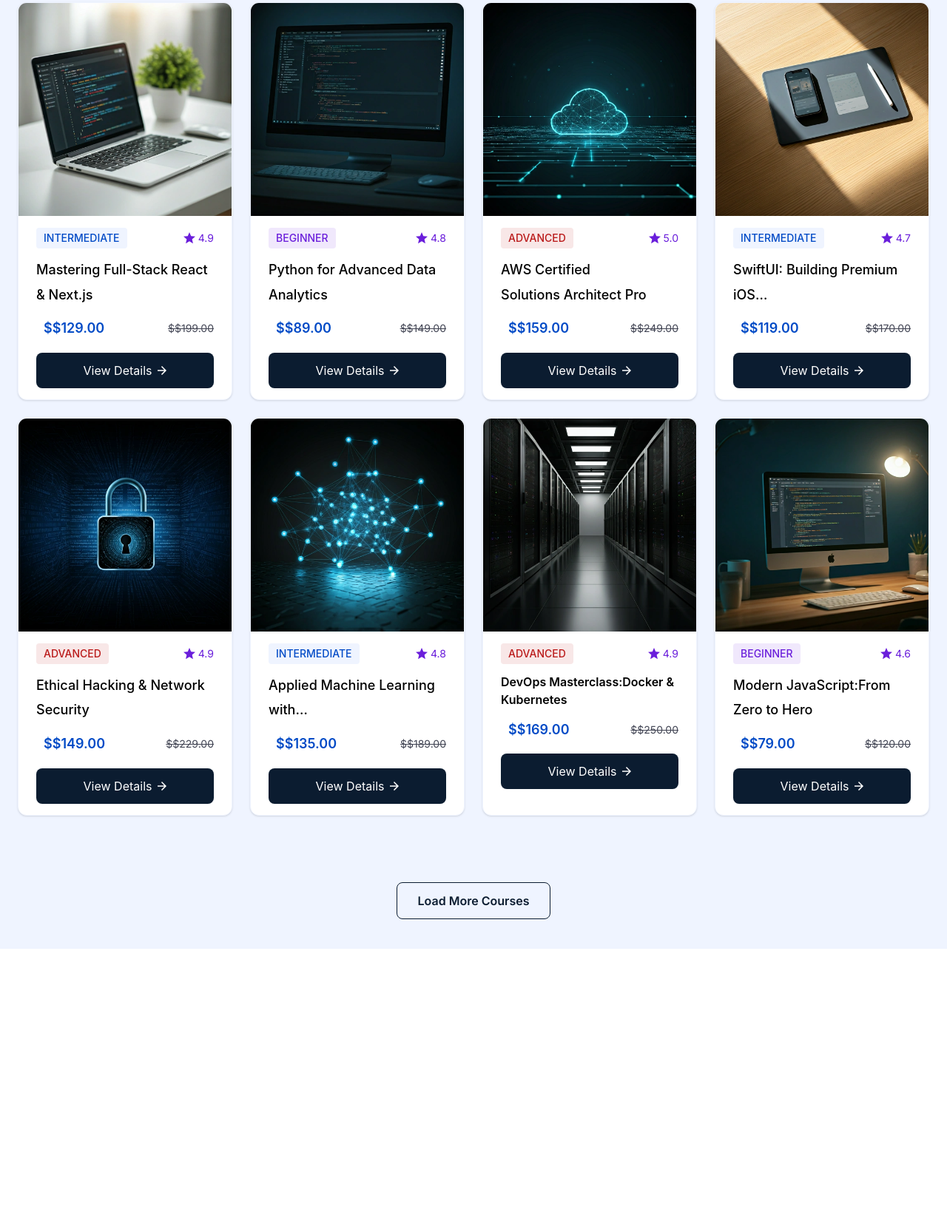
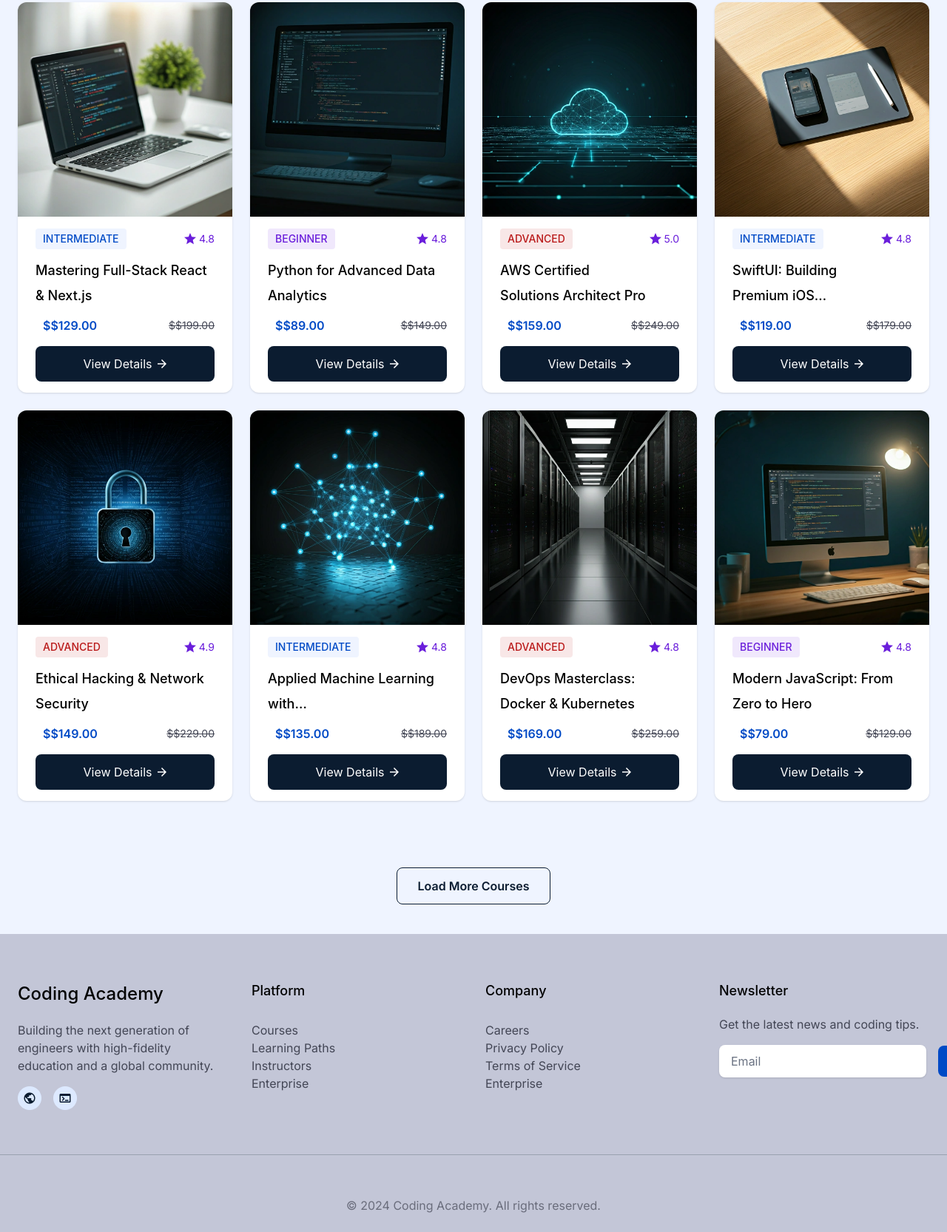
Before and after one commit to khattab-dev-web/coding-Academy, a website: page courses.html in a window 1280 px wide. Shown: the part 467-2133 px from the top of the page at 74% size. Before the commit the page ends 1750 px from the top, so only its background shows below. Drawn offline with Linux system fonts and the light colour scheme.

Commit message:
Edit courses section and footer

```diff
--- a/courses.html
+++ b/courses.html
@@ -93,14 +93,14 @@
         <div class="grid grid-cols-1 sm:grid-cols-2 lg:grid-cols-4 gap-6 py-12.5">
 
             <!-- Card 1 -->
-            <div class="bg-white rounded-xl shadow-sm border border-background overflow-hidden flex flex-col">
+                <div class="bg-white rounded-xl shadow-sm overflow-hidden flex flex-col group">
 
                 <!-- Image -->
                 <div class="w-full">
                     <img
                         src="./images/CoursesPage-image/courses-section/React.webp"
                         alt="React Course"
-                        class="w-full object-cover"
+                        class="w-full object-cover group-hover:scale-105 duration-300"
                     />
                 </div>
 
@@ -108,16 +108,16 @@
                 <div class="px-6 pt-4">
 
                     <!-- heading -->
-                    <div class="row justify-between items-center mb-3">
+                    <div class="row justify-between mb-3">
 
                         <h4 class="bg-background text-primary font-medium px-2.5 py-1 rounded text-sm">
-                            INTERMEDIATE
+                           INTERMEDIATE
                         </h4>
 
-                        <p class="paragraph text-sm row items-center gap-1 text-[#6A1EDB]">
+                        <p class="paragraph text-sm row gap-1 text-[#6A1EDB]">
                             <img
                                 src="./images/CoursesPage-image/courses-section/star.svg" alt="star"class="w-4 h-4" />
-                            4.9
+                            4.8
                         </p>
 
                     </div>
@@ -127,11 +127,11 @@
                         Mastering Full-Stack React & Next.js
                     </h3>
 
-                    <div class="row justify-between items-center mb-3">
+                    <div class="row justify-between mb-3">
 
-                        <h3 class="text-primary font-semibold px-2.5 py-1 ">
+                        <p class=" paragraph text-primary font-semibold px-2.5 py-1 ">
                             $$129.00
-                        </h3>
+                        </p>
 
                         <p class="paragraph line-through text-sm">
                            $$199.00
@@ -142,7 +142,7 @@
                     <!-- Button -->
                     <div class="mt-auto pb-3.75">
                         <button
-                            class="w-full bg-[#0B1C30] row justify-center items-center gap-2 text-white py-3 rounded-lg"
+                            class="w-full bg-[#0B1C30] row justify-center items-center gap-2 text-white py-3 rounded-lg group-hover:bg-primary"
                         >
                             View Details
 
@@ -154,17 +154,19 @@
                     </div>
 
                 </div>
+
             </div>
 
             <!-- Card 2 -->
-           <div class="bg-white rounded-xl shadow-sm border border-background overflow-hidden flex flex-col">
+           <div class="bg-white rounded-xl shadow-sm overflow-hidden flex flex-col
+           group">
 
                 <!-- Image -->
                 <div class="w-full">
                     <img
                         src="./images/CoursesPage-image/courses-section/Data.webp"
                         alt="Data Course"
-                        class="w-full object-cover"
+                        class="w-full object-cover group-hover:scale-105 duration-300"
                     />
                 </div>
 
@@ -172,7 +174,7 @@
                 <div class="px-6 pt-4">
 
                     <!-- heading -->
-                    <div class="row justify-between items-center mb-3">
+                    <div class="row justify-between mb-3">
 
                         <h4 class="bg-[#6A1EDB1A] text-[#6A1EDB] font-medium px-2.5 py-1 rounded text-sm">
                             BEGINNER
@@ -191,11 +193,11 @@
                         Python for Advanced Data Analytics
                     </h3>
 
-                    <div class="row justify-between items-center mb-3">
+                    <div class="row justify-between mb-3">
 
-                        <h3 class="text-primary font-semibold px-2.5 py-1 ">
+                        <p class="paragraph text-primary font-semibold px-2.5 py-1 ">
                             $$89.00
-                        </h3>
+                        </p>
 
                         <p class="paragraph line-through text-sm">
                            $$149.00
@@ -206,7 +208,7 @@
                     <!-- Button -->
                     <div class="mt-auto pb-3.75">
                         <button
-                            class="w-full bg-[#0B1C30] row justify-center items-center gap-2 text-white py-3 rounded-lg"
+                            class="w-full bg-[#0B1C30] row justify-center items-center gap-2 text-white py-3 rounded-lg group-hover:bg-primary"
                         >
                             View Details
 
@@ -222,14 +224,15 @@
 
 
             <!-- Card 3 -->
-             <div class="bg-white rounded-xl shadow-sm border border-background overflow-hidden flex flex-col">
+             <div class="bg-white rounded-xl shadow-sm overflow-hidden flex flex-col
+             group">
 
                 <!-- Image -->
                 <div class="w-full">
                     <img
                         src="./images/CoursesPage-image/courses-section/Aws.webp"
                         alt="Aws Course"
-                        class="w-full object-cover"
+                        class="w-full object-cover group-hover:scale-105 duration-300"
                     />
                 </div>
 
@@ -256,11 +259,11 @@
                         AWS Certified Solutions Architect Pro
                     </h3>
 
-                    <div class="row justify-between items-center mb-3">
+                    <div class="row justify-between mb-3">
 
-                        <h3 class="text-primary font-semibold px-2.5 py-1 ">
+                        <p class=" paragraph text-primary font-semibold  px-2.5 py-1 ">
                             $$159.00
-                        </h3>
+                        </p>
 
                         <p class="paragraph line-through text-sm">
                            $$249.00
@@ -271,7 +274,7 @@
                     <!-- Button -->
                     <div class="mt-auto pb-3.75">
                         <button
-                            class="w-full bg-[#0B1C30] row justify-center items-center gap-2 text-white py-3 rounded-lg"
+                            class="w-full bg-[#0B1C30] row justify-center items-center gap-2 text-white py-3 rounded-lg group-hover:bg-primary"
                         >
                             View Details
 
@@ -286,14 +289,14 @@
             </div>
 
             <!-- Card 4 -->
-             <div class="bg-white rounded-xl shadow-sm border border-background overflow-hidden flex flex-col">
+             <div class="bg-white rounded-xl shadow-sm overflow-hidden flex flex-col group">
 
                 <!-- Image -->
                 <div class="w-full">
                     <img
                         src="./images/CoursesPage-image/courses-section/ios.webp"
-                        alt="Aws Course"
-                        class="w-full object-cover"
+                        alt="ios Course"
+                        class="w-full object-cover group-hover:scale-105 duration-300"
                     />
                 </div>
 
@@ -307,27 +310,27 @@
                            INTERMEDIATE
                         </h4>
 
-                        <p class="paragraph text-sm row items-center gap-1 text-[#6A1EDB]">
+                        <p class="paragraph text-sm row gap-1 text-[#6A1EDB]">
                             <img
                                 src="./images/CoursesPage-image/courses-section/star.svg" alt="star"class="w-4 h-4" />
-                            4.7
+                            4.8
                         </p>
 
                     </div>
 
                     <!-- Title -->
                     <h3 class="mb-2">
-                        SwiftUI: Building Premium iOS…
+                        <span class="block sm:inline md:block whitespace-nowrap">SwiftUI: Building</span> Premium iOS…
                     </h3>
 
-                    <div class="row justify-between items-center mb-3">
+                    <div class="row justify-between mb-3">
 
-                        <h3 class="text-primary font-semibold px-2.5 py-1 ">
+                        <p class=" paragraph text-primary font-semibold px-2.5 py-1 ">
                             $$119.00
-                        </h3>
+                        </p>
 
                         <p class="paragraph line-through text-sm">
-                           $$170.00
+                           $$179.00
                         </p>
 
                     </div>
@@ -335,7 +338,7 @@
                     <!-- Button -->
                     <div class="mt-auto pb-3.75">
                         <button
-                            class="w-full bg-[#0B1C30] row justify-center items-center gap-2 text-white py-3 rounded-lg"
+                            class="w-full bg-[#0B1C30] row justify-center items-center gap-2 text-white py-3 rounded-lg group-hover:bg-primary"
                         >
                             View Details
 
@@ -351,14 +354,14 @@
             </div>
 
             <!-- Card 5 -->
-               <div class="bg-white rounded-xl shadow-sm border border-background overflow-hidden flex flex-col">
+               <div class="bg-white rounded-xl shadow-sm overflow-hidden flex flex-col group">
 
                 <!-- Image -->
                 <div class="w-full">
                     <img
                         src="./images/CoursesPage-image/courses-section/Network.webp"
-                        alt="Aws Course"
-                        class="w-full object-cover"
+                        alt="Network Course"
+                        class="w-full object-cover group-hover:scale-105 duration-300"
                     />
                 </div>
 
@@ -372,7 +375,7 @@
                             ADVANCED
                         </h4>
 
-                        <p class="paragraph text-sm row items-center gap-1 text-[#6A1EDB]">
+                        <p class="paragraph text-sm row gap-1 text-[#6A1EDB]">
                             <img
                                 src="./images/CoursesPage-image/courses-section/star.svg" alt="star"class="w-4 h-4" />
                             4.9
@@ -387,9 +390,9 @@
 
                     <div class="row justify-between mb-3">
 
-                        <h3 class="text-primary font-semibold px-2.5 py-1 ">
+                        <p class="paragraph text-primary font-semibold px-2.5 py-1 ">
                             $$149.00
-                        </h3>
+                        </p>
 
                         <p class="paragraph line-through text-sm">
                            $$229.00
@@ -400,7 +403,7 @@
                     <!-- Button -->
                     <div class="mt-auto pb-3.75">
                         <button
-                            class="w-full bg-[#0B1C30] row justify-center items-center gap-2 text-white py-3 rounded-lg"
+                            class="w-full bg-[#0B1C30] row justify-center items-center gap-2 text-white py-3 rounded-lg group-hover:bg-primary"
                         >
                             View Details
 
@@ -415,14 +418,14 @@
             </div>
 
             <!-- Card 6 -->
-                  <div class="bg-white rounded-xl shadow-sm border border-background overflow-hidden flex flex-col">
+                  <div class="bg-white rounded-xl shadow-sm overflow-hidden flex flex-col group">
 
                 <!-- Image -->
                 <div class="w-full">
                     <img
                         src="./images/CoursesPage-image/courses-section/MachineLearning.webp"
                         alt="Machine Learning Course"
-                        class="w-full object-cover"
+                        class="w-full object-cover group-hover:scale-105 duration-300"
                     />
                 </div>
 
@@ -449,11 +452,11 @@
                         Applied Machine Learning with…
                     </h3>
 
-                    <div class="row justify-between items-center mb-3">
+                    <div class="row justify-between mb-3">
 
-                        <h3 class="text-primary font-semibold px-2.5 py-1 ">
+                        <p class=" paragraph text-primary font-semibold px-2.5 py-1 ">
                             $$135.00
-                        </h3>
+                        </p>
 
                         <p class="paragraph line-through text-sm">
                            $$189.00
@@ -462,9 +465,9 @@
                     </div>
 
                     <!-- Button -->
-                    <div class="mt-auto pb-3">
+                    <div class="mt-auto pb-3.75">
                         <button
-                            class="w-full bg-[#0B1C30] row justify-center items-center gap-2 text-white py-3 rounded-lg"
+                            class="w-full bg-[#0B1C30] row justify-center items-center gap-2 text-white py-3 rounded-lg group-hover:bg-primary"
                         >
                             View Details
 
@@ -480,14 +483,14 @@
             </div>
 
              <!-- Card 7 -->
-               <div class="bg-white rounded-xl shadow-sm border border-background overflow-hidden flex flex-col">
+                   <div class="bg-white rounded-xl shadow-sm overflow-hidden flex flex-col group">
 
                 <!-- Image -->
                 <div class="w-full">
                     <img
                         src="./images/CoursesPage-image/courses-section/Devops.webp"
-                        alt="Aws Course"
-                        class="w-full object-cover"
+                        alt="Devops Course"
+                        class="w-full object-cover group-hover:scale-105 duration-300"
                     />
                 </div>
 
@@ -497,31 +500,31 @@
                     <!-- heading -->
                     <div class="row justify-between mb-3">
 
-                        <h4 class="bg-[#BA1A1A1A] text-[#BA1A1A] font-medium px-2.5 py-1 rounded text-sm">
+                       <h4 class="bg-[#BA1A1A1A] text-[#BA1A1A] font-medium px-2.5 py-1 rounded text-sm">
                             ADVANCED
                         </h4>
 
-                        <p class="paragraph text-sm row items-center gap-1 text-[#6A1EDB]">
+                        <p class="paragraph text-sm row gap-1 text-[#6A1EDB]">
                             <img
                                 src="./images/CoursesPage-image/courses-section/star.svg" alt="star"class="w-4 h-4" />
-                            4.9
+                            4.8
                         </p>
 
                     </div>
 
                     <!-- Title -->
-                    <h4 class="mb-2 font-semibold">
-                       DevOps Masterclass:Docker & Kubernetes
-                    </h4>
+                    <h3 class="mb-2">
+                        DevOps Masterclass: Docker & Kubernetes
+                    </h3>
 
                     <div class="row justify-between mb-3">
 
-                        <h3 class="text-primary font-semibold px-2.5 py-1 ">
+                        <p class=" paragraph text-primary font-semibold px-2.5 py-1 ">
                             $$169.00
-                        </h3>
+                        </p>
 
                         <p class="paragraph line-through text-sm">
-                           $$250.00
+                           $$259.00
                         </p>
 
                     </div>
@@ -529,7 +532,7 @@
                     <!-- Button -->
                     <div class="mt-auto pb-3.75">
                         <button
-                            class="w-full bg-[#0B1C30] row justify-center gap-2 text-white py-3 rounded-lg"
+                            class="w-full bg-[#0B1C30] row justify-center items-center gap-2 text-white py-3 rounded-lg group-hover:bg-primary"
                         >
                             View Details
 
@@ -541,17 +544,18 @@
                     </div>
 
                 </div>
+
             </div>
 
             <!-- Card 8 -->
-               <div class="bg-white rounded-xl shadow-sm border border-background overflow-hidden flex flex-col">
+                         <div class="bg-white rounded-xl shadow-sm overflow-hidden flex flex-col group">
 
                 <!-- Image -->
                 <div class="w-full">
                     <img
                         src="./images/CoursesPage-image/courses-section/Javascript.webp"
-                        alt="Data Course"
-                        class="w-full object-cover"
+                        alt="Javascript Course"
+                        class="w-full object-cover group-hover:scale-105 duration-300"
                     />
                 </div>
 
@@ -559,33 +563,33 @@
                 <div class="px-6 pt-4">
 
                     <!-- heading -->
-                    <div class="row justify-between items-center mb-3">
+                    <div class="row justify-between mb-3">
 
-                        <h4 class="bg-[#6A1EDB1A] text-[#6A1EDB] font-medium px-2.5 py-1 rounded text-sm">
+                       <h4 class="bg-[#6A1EDB1A] text-[#6A1EDB] font-medium px-2.5 py-1 rounded text-sm">
                             BEGINNER
                         </h4>
 
-                        <p class="paragraph text-sm row items-center gap-1 text-[#6A1EDB]">
+                        <p class="paragraph text-sm row gap-1 text-[#6A1EDB]">
                             <img
                                 src="./images/CoursesPage-image/courses-section/star.svg" alt="star"class="w-4 h-4" />
-                            4.6
+                            4.8
                         </p>
 
                     </div>
 
                     <!-- Title -->
-                    <h3 class="mb-2 w-53.5">
-                        Modern JavaScript:From Zero to Hero
-                    </h4>
+                    <h3 class="mb-2">
+                      Modern JavaScript: From Zero to Hero
+                    </h3>
 
-                    <div class="row justify-between items-center mb-3">
+                    <div class="row justify-between mb-3">
 
-                        <h3 class="text-primary font-semibold px-2.5 py-1 ">
+                        <p class=" paragraph text-primary font-semibold px-2.5 py-1 ">
                             $$79.00
-                        </h3>
+                        </p>
 
                         <p class="paragraph line-through text-sm">
-                           $$120.00
+                           $$129.00
                         </p>
 
                     </div>
@@ -593,7 +597,7 @@
                     <!-- Button -->
                     <div class="mt-auto pb-3.75">
                         <button
-                            class="w-full bg-[#0B1C30] row justify-center items-center gap-2 text-white py-3 rounded-lg"
+                            class="w-full bg-[#0B1C30] row justify-center items-center gap-2 text-white py-3 rounded-lg group-hover:bg-primary"
                         >
                             View Details
 
@@ -605,6 +609,7 @@
                     </div>
 
                 </div>
+
             </div>
 
     </div>
@@ -620,6 +625,74 @@
 
     </main>
 
+    <!-- footer courses page -->
+     <footer>
+            <section class="bg-[#C3C6D7] overflow-hidden mx-auto">
+                <div class="container grid lg:grid-cols-4 grid-cols-1 my-15 gap-8">
+
+                    <div>
+                        <h2 class="text-[24px] pb-4">Coding Academy</h2>
+                        <p class="paragraph max-w-75">Building the next generation of
+                            engineers with high-fidelity education
+                            and a global community.</p>
+
+
+                        <div class="row gap-4 mt-4">
+                            <img src="./images/public/global-icon.png" alt="global-icon" />
+                            <img src="./images/public/Link-icon.webp" alt="link-icon" />
+                        </div>
+                    </div>
+
+                    <div class="platform">
+                        <div class="mb-6">
+                            <h3>Platform</h3>
+                        </div>
+                        <div class="cursor-pointer">
+                            <p class="paragraph hover:text-primary transition-all">Courses</p>
+                            <p class="paragraph hover:text-primary transition-all">Learning Paths</p>
+                            <p class="paragraph hover:text-primary transition-all">Instructors</p>
+                            <p class="paragraph hover:text-primary transition-all">Enterprise</p>
+
+                        </div>
+
+                    </div>
+
+                    <div class="Company">
+                        <div class="mb-6">
+                            <h3>Company</h3>
+                        </div>
+                        <div class="cursor-pointer">
+                            <p class="paragraph hover:text-primary transition-all">Careers</p>
+                            <p class="paragraph hover:text-primary transition-all">Privacy Policy</p>
+                            <p class="paragraph hover:text-primary transition-all">Terms of Service</p>
+                            <p class="paragraph hover:text-primary transition-all">Enterprise</p>
+
+                        </div>
+                    </div>
+                    <div>
+                        <div>
+                            <h3 class="pb-4">Newsletter</h3>
+                            <p class="paragraph">Get the latest news and coding tips.</p>
+                        </div>
+                        <div>
+                            <form class="row mt-4 gap-4" name="Email">
+    <input type="email" class="form" placeholder="Email" name="Email">
+    <button class="py-2.25 px-4 bg-primary rounded-lg font-Inter text-[#FFFFFF]">Join</button>
+                            </form>
+                        </div>
+
+                    </div>
+                </div>
+
+<div class="container border-t border-gray-400">
+    <div class="text-center mt-8 py-6 ">
+                    <p class="paragraph text-[#434655B2]">© 2024 Coding Academy. All rights reserved.</p>
+                </div>
+</div>
+
+            </section>
+        </footer>
+
 
 </body>
 
--- a/src/input.css
+++ b/src/input.css
@@ -40,6 +40,7 @@
     }
     button{
         cursor: pointer;
+        transition: all;
     }
     input{
         outline: none;
```
Also changed, not shown: index.html (+3 -3 lines), README.md, src/output.css.
